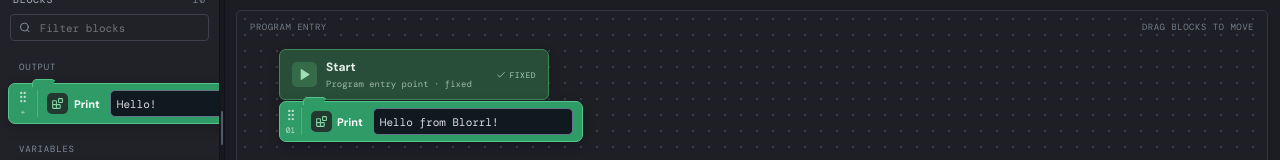
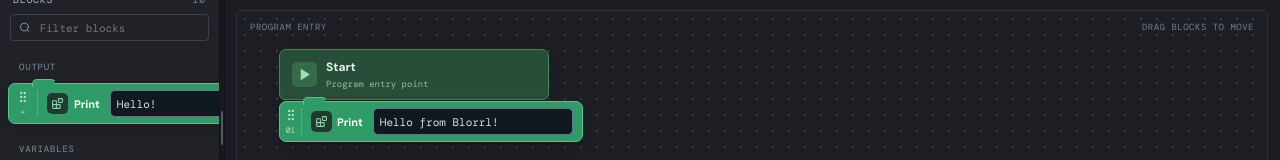
Before and after one commit to dorrl/Blorrl, a React (Vite) app: page / in a window 1280 px wide. Shown: the part 164-324 px from the top of the page. Built offline with nearby package versions, Linux system fonts and the light colour scheme; no server answers.

Commit message:
10/19 start블록 수정

```diff
--- a/src/App.tsx
+++ b/src/App.tsx
@@ -816,7 +816,7 @@ export default function App() {
         {showHelp && <div className="help-panel"><strong>Quick language guide</strong><p>Space + drag or Shift + mouse wheel pans the canvas. Drag blocks to move them. Only one block can be selected at a time. Statement blocks snap into stacks; Calculate, ==, and variable getter blocks go into value sockets. Dragging a statement block carries the blocks connected below it. Delete/Backspace removes selected blocks.</p><code>print "hello";</code></div>}
         <div className={"block-canvas " + (spaceDown ? "space-pan " : "") + (dragPreview ? "dragging-block" : "")} ref={canvasRef} onPointerDown={startCanvasGesture} onPointerMove={moveCanvasGesture} onPointerUp={endCanvasGesture} onPointerCancel={endCanvasGesture} onDragOver={e => { e.preventDefault(); handleLibraryDragOver(e); }} onDragLeave={e => { if (!canvasRef.current?.contains(e.relatedTarget as Node)) { snapGhostRef.current=null; setSnapGhost(null); } }} onDrop={e => onDrop(e)} onWheel={event => { if (event.shiftKey && canvasRef.current) { canvasRef.current.scrollLeft += event.deltaY; event.preventDefault(); } }}>
           <div className="canvas-ruler"><span>PROGRAM ENTRY</span><span>{spaceDown ? "SPACE + DRAG TO PAN" : "DRAG BLOCKS TO MOVE"}</span></div>
-          <div className="start-node" style={{left:42,top:38}} onDragOver={handleLibraryDragOver}><span className="start-play"><Play size={13} fill="currentColor"/></span><div><strong>Start</strong><small>Program entry point · fixed</small></div><span className="fixed-pill"><Check size={10}/> FIXED</span></div>
+          <div className="start-node" style={{left:42,top:38}} onDragOver={handleLibraryDragOver}><span className="start-play"><Play size={13} fill="currentColor"/></span><div><strong>Start</strong><small>Program entry point</small></div><span className="fixed-pill"></span></div>
           <div className="flow-stem"><span/></div>
           {dragPreview && dragCanvasExtent > 0 && <div aria-hidden="true" className="drag-extent-preserver" style={{top:dragCanvasExtent-1}} />}
           {blocks.length === 0 && <div className="empty-state"><Blocks size={26}/><strong>Drop a block to begin</strong><span>Drag from the Explorer or click a block on the left.</span></div>}
```
